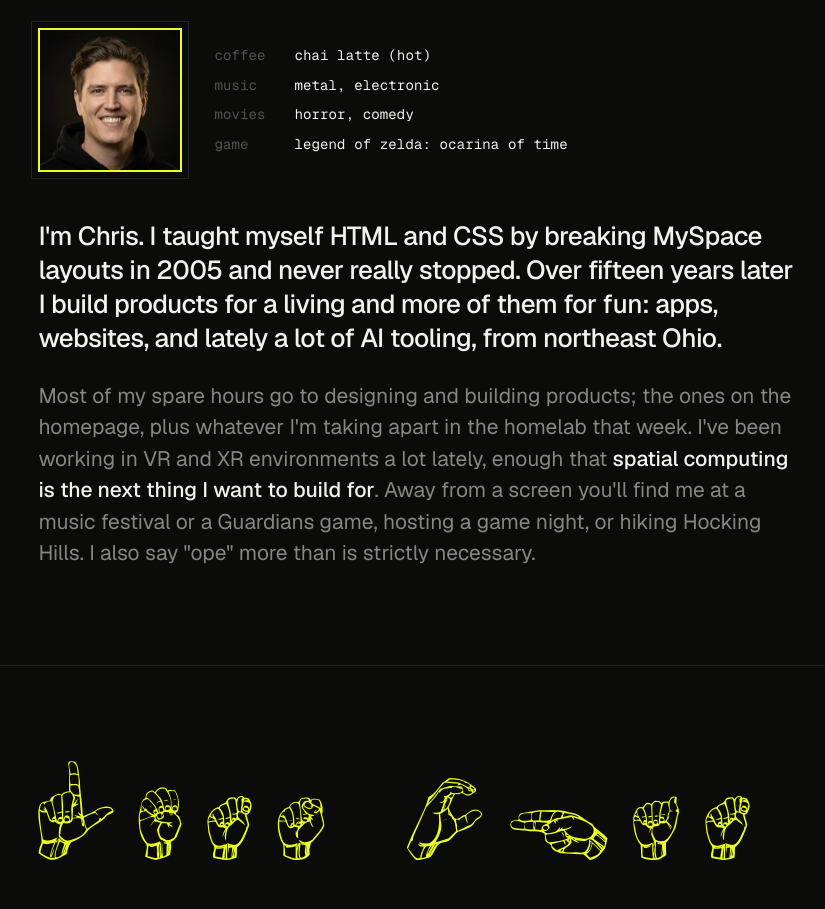
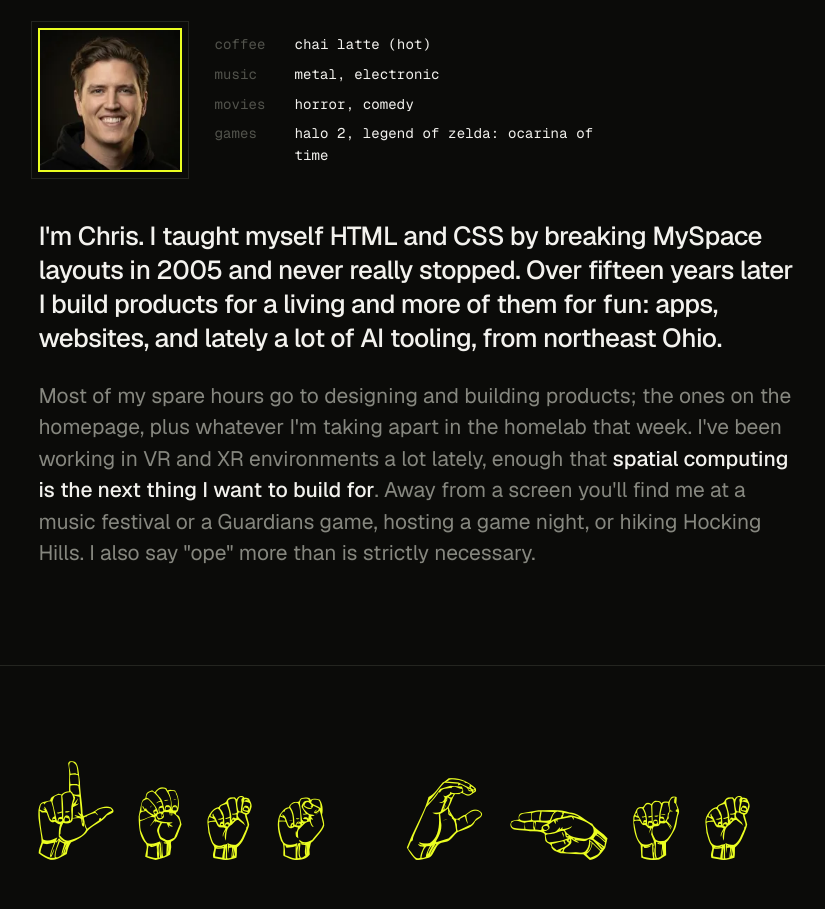
Before and after one commit to chrishrtmn/website, an Astro site: page / in a window 1280 px wide. Shown: the part 3251-4160 px from the top of the page, without its empty margins (0-825 px from the left). Built offline with nearby package versions, Linux system fonts and the light colour scheme; Astro itself is replaced by a stand-in of ours.

Commit message:
About: games

```diff
--- a/src/components/About.astro
+++ b/src/components/About.astro
@@ -6,7 +6,7 @@ const facts = [
   ['coffee', 'chai latte (hot)'],
   ['music', 'metal, electronic'],
   ['movies', 'horror, comedy'],
-  ['game', 'legend of zelda: ocarina of time'],
+  ['games', 'halo 2, legend of zelda: ocarina of time'],
 ] as const;
 ---
 
```
